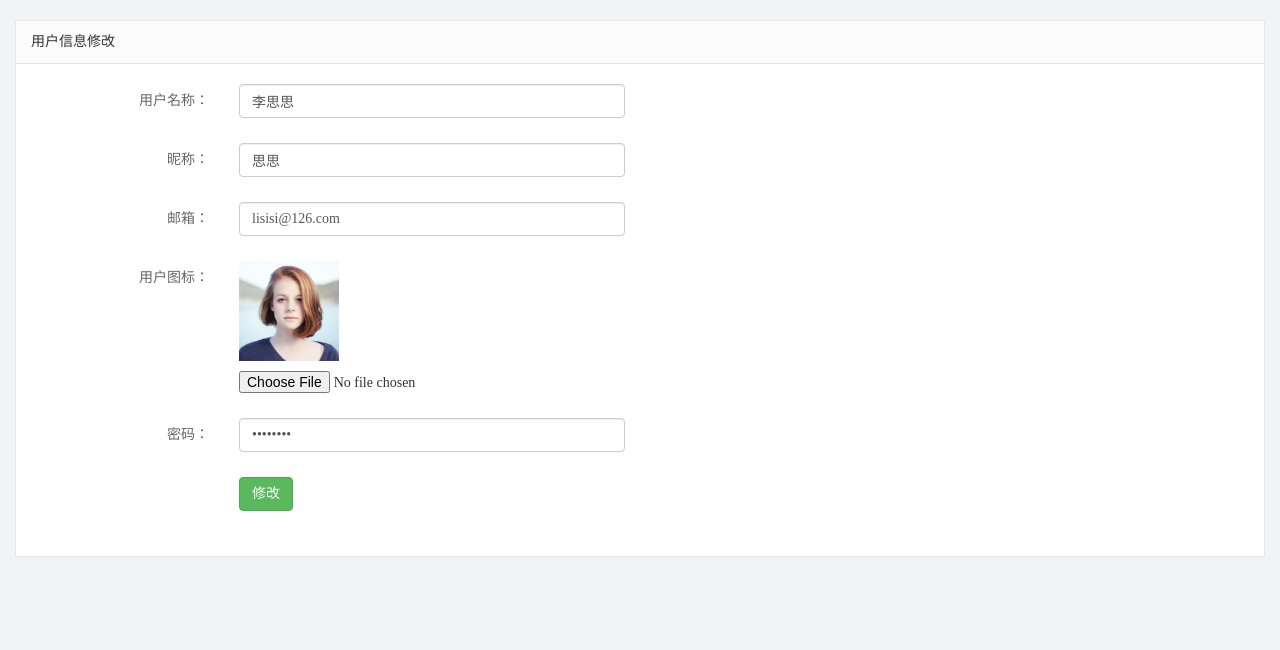
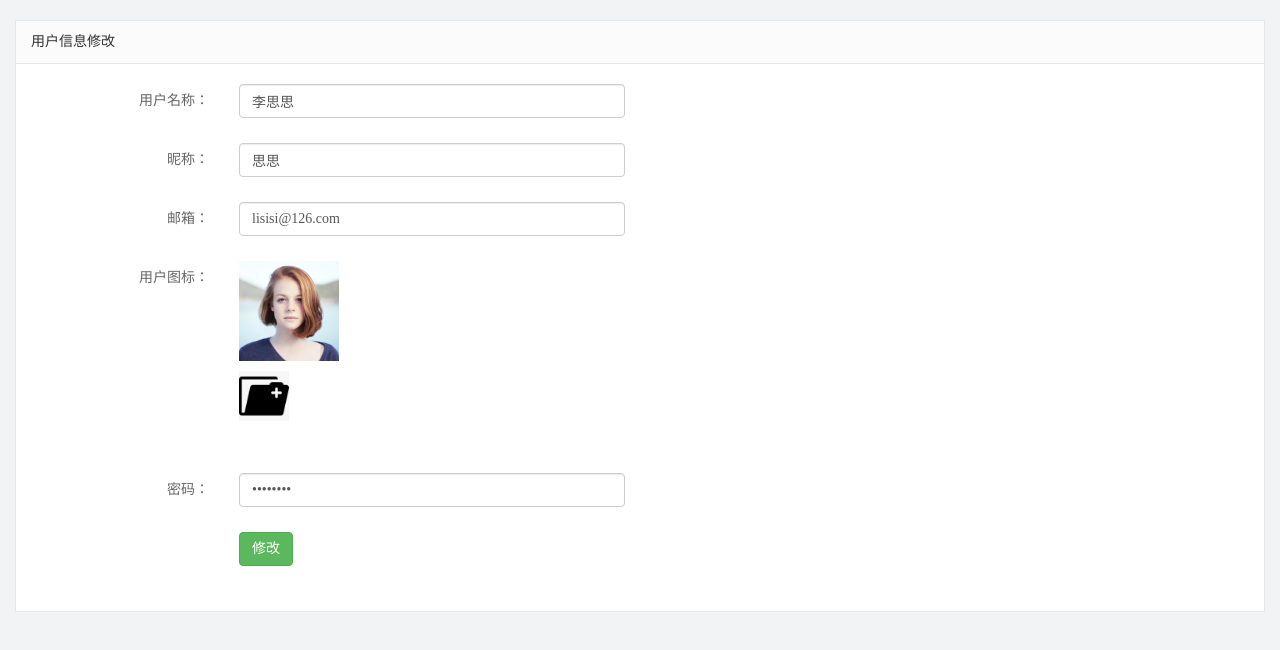
Before and after one commit to huangli96/my_BigEvent, a plain HTML site: page web_back/user.html in a window 1280 px wide. Drawn offline with Linux system fonts and the light colour scheme; no server answers.

Commit message:
优化选择图片按钮

```diff
--- a/web_back/user.html
+++ b/web_back/user.html
@@ -44,8 +44,10 @@
                 <div class="form-group">
                     <label for="inputPassword3" class="col-sm-2 control-label">用户图标：</label>
                     <div class="col-sm-10">
-                        <img src="images/2.jpg" alt="" class="user_pic">
-                        <input type="file" name="user_pic" name="user_pic" id="exampleInputFile">
+                        <img src="images/2.jpg" alt="" class="user_pic"><br>
+                        <label for="exampleInputFile"><img src="./images/timgK4JE2ZYJ.jpg" style="width:50px"
+                                alt=""></label>
+                        <input type="file" name="user_pic" style="opacity: 0" name="user_pic" id="exampleInputFile">
                     </div>
                 </div>
 
@@ -102,7 +104,8 @@
                 processData: false,
                 success: function (backData) {
                     if (backData.code == 200) {
-                        alert('修改成功！')
+                        alert('修改成功！');
+
                     }
                 }
             });
```
Also changed, not shown: web_back/images/timgK4JE2ZYJ.jpg (added), 1 other file.
